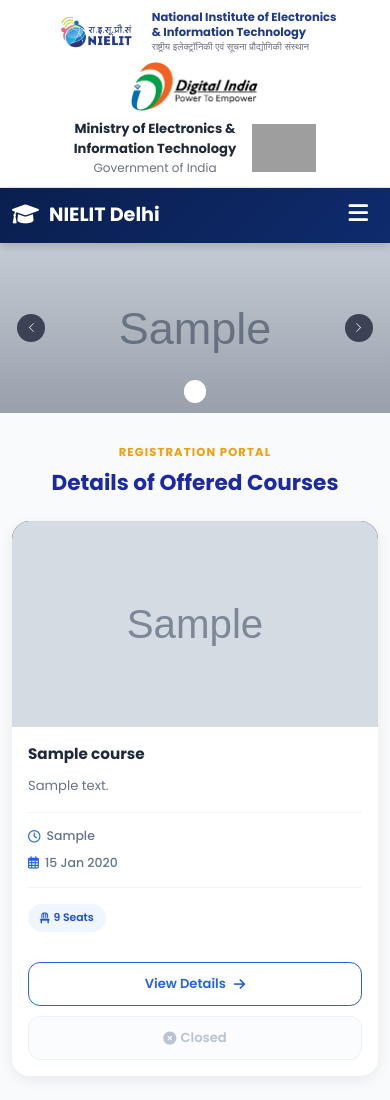
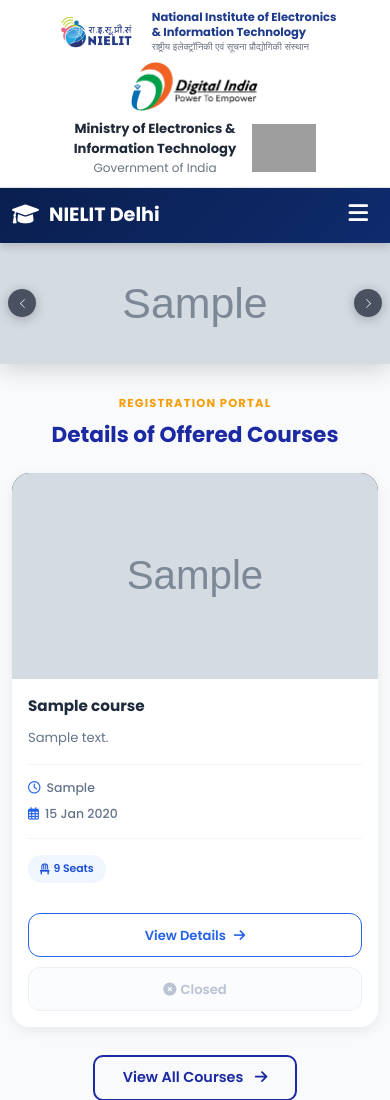
Before and after one commit to piyush1205nielit/webinarnielit, a Django app: page / in a window 390 px wide. Shown: the top 1100 px of the page. Run offline with Django 5.2, Linux system fonts and the light colour scheme; tables that the repository leaves empty hold one stand-in row (values such as "Sample post"); grey boxes marked "Sample" are stand-in pictures; some libraries are stand-ins or nearby versions; grey boxes are pictures that could not be loaded.

Commit message:
footer added links

```diff
--- a/public/templates/public/base.html
+++ b/public/templates/public/base.html
@@ -388,8 +388,8 @@
                         <a href="{% url 'public:about' %}">About</a>
                         <a href="{% url 'public:contact' %}">Contact</a>
                         <a href="{% url 'registration:user_profile' %}">Student Portal</a>
-                        <a href="#">FAQs</a>
-                        <a href="#">Terms</a>
+                        <a href="https://www.nielit.gov.in/delhi/index.php" target="_blank">NIELIT Official Website</a>
+                        <a href="https://onlineapply.nielit.in/" target="_blank">NIELIT Online Apply</a>
                     </div>
                 </div>
             </div>
@@ -401,7 +401,7 @@
                     <i class="fas fa-copyright me-1"></i>2026 NIELIT Delhi. All Rights Reserved.
                 </p>
                 <p class="mb-0">
-                    Developed by <strong>NIELIT Delhi Web Team </strong>
+                    Developed & Maintained by <strong>NIELIT Delhi Web Team </strong>
                 </p>
             </div>
         </div>
--- a/public/templates/public/includes/carousel.html
+++ b/public/templates/public/includes/carousel.html
@@ -1,217 +1,188 @@
 {% load static %}
 {% if carousel_images %}
 
-<section class="hero-banner-section">
-
+<div class="hero-carousel-section">
     <div id="featuredCarousel"
-         class="carousel slide hero-carousel"
+         class="carousel slide"
          data-bs-ride="carousel"
          data-bs-interval="5000"
          data-bs-pause="hover">
 
         <!-- Indicators -->
-        <div class="carousel-indicators hero-indicators">
-
+        <div class="carousel-indicators custom-indicators">
             {% for image in carousel_images %}
             <button type="button"
                     data-bs-target="#featuredCarousel"
                     data-bs-slide-to="{{ forloop.counter0 }}"
                     {% if forloop.first %}class="active"{% endif %}
+                    aria-current="{% if forloop.first %}true{% endif %}"
                     aria-label="Slide {{ forloop.counter }}">
             </button>
             {% endfor %}
-
         </div>
 
         <!-- Slides -->
         <div class="carousel-inner">
-
             {% for image in carousel_images %}
-
             <div class="carousel-item {% if forloop.first %}active{% endif %}">
-
-                {% if image.link_url %}
-                <a href="{{ image.link_url }}"
-                   target="_blank"
-                   rel="noopener noreferrer"
-                   class="hero-slide-link">
-                {% endif %}
-
-                <div class="hero-image-wrapper">
-
+                <div class="carousel-image-wrapper">
+                    {% if image.link_url %}
+                    <a href="{{ image.link_url }}" target="_blank" rel="noopener noreferrer">
+                        <img src="{{ image.image.url }}"
+                             class="carousel-image"
+                             alt="Carousel Image {{ forloop.counter }}"
+                             loading="{% if forloop.first %}eager{% else %}lazy{% endif %}">
+                    </a>
+                    {% else %}
                     <img src="{{ image.image.url }}"
-                         class="hero-image"
+                         class="carousel-image"
                          alt="Carousel Image {{ forloop.counter }}"
                          loading="{% if forloop.first %}eager{% else %}lazy{% endif %}">
-
-                    <div class="hero-overlay"></div>
-
+                    {% endif %}
                 </div>
-
-                {% if image.link_url %}
-                </a>
-                {% endif %}
-
             </div>
-
             {% endfor %}
-
         </div>
 
         <!-- Controls -->
-        <button class="carousel-control-prev hero-control"
+        <button class="carousel-control-prev custom-control"
                 type="button"
                 data-bs-target="#featuredCarousel"
                 data-bs-slide="prev">
-
             <span class="carousel-control-prev-icon"></span>
-
         </button>
 
-        <button class="carousel-control-next hero-control"
+        <button class="carousel-control-next custom-control"
                 type="button"
                 data-bs-target="#featuredCarousel"
                 data-bs-slide="next">
-
             <span class="carousel-control-next-icon"></span>
-
         </button>
 
     </div>
-
-</section>
+</div>
 
 <style>
 
-/* =====================================================
-   HERO SECTION
-===================================================== */
+/* =========================
+   SECTION — edge-to-edge
+========================= */
 
-.hero-banner-section {
+.hero-carousel-section {
     width: 100%;
+    margin: 0;
     padding: 0;
-    margin: 0;
-    background: #f8fafc;
+    line-height: 0; /* kills inline-block gap under img */
+    background: #0f172a;
 }
 
-/* =====================================================
-   CAROUSEL
-===================================================== */
+/* =========================
+   CAROUSEL SHELL
+========================= */
 
-.hero-carousel {
+#featuredCarousel {
     width: 100%;
     position: relative;
+    background: #0f172a;
     overflow: hidden;
-    background: #111827;
+    /* Subtle lift — no rounded corners on full-width */
+    box-shadow: 0 4px 24px rgba(0, 0, 0, 0.18);
 }
 
-/* =====================================================
-   IMAGE WRAPPER
-   Google Classroom-like banner ratio
-===================================================== */
-
-.hero-image-wrapper {
-
-    position: relative;
-
-    width: 100%;
-
-    /*
-      Consistent banner ratio
-      Similar to Google Classroom header
-    */
-    aspect-ratio: 21 / 7;
-
-    overflow: hidden;
-
-    background: #111827;
+/* Pure horizontal slide */
+#featuredCarousel .carousel-item {
+    transition: transform 0.72s cubic-bezier(0.77, 0, 0.18, 1);
 }
 
-/* =====================================================
-   IMAGE
-===================================================== */
+/* =========================
+   IMAGE WRAPPER
+   16:5 — matches Google
+   Classroom banner ratio
+   (≈ 1600 × 500 px)
+========================= */
 
-.hero-image {
-
+.carousel-image-wrapper {
+    position: relative;
     width: 100%;
-    height: 100%;
-
-    display: block;
-
-    object-fit: cover;
-    object-position: center;
-
-    transform: scale(1);
-
-    transition: transform 7s ease;
+    aspect-ratio: 16 / 5;   /* ← THE key line */
+    overflow: hidden;
+    background: #1e293b;
 }
 
-/* Smooth zoom effect */
-
-.carousel-item.active .hero-image {
-    transform: scale(1.05);
-}
-
-/* =====================================================
-   OVERLAY
-===================================================== */
-
-.hero-overlay {
-
+/* Skeleton shimmer */
+.carousel-image-wrapper::before {
+    content: "";
     position: absolute;
     inset: 0;
-
-    background:
-        linear-gradient(
-            to bottom,
-            rgba(15,23,42,0.08),
-            rgba(15,23,42,0.30)
-        );
-
+    background: linear-gradient(
+        90deg,
+        #1e293b 25%,
+        #334155 50%,
+        #1e293b 75%
+    );
+    background-size: 200% 100%;
+    animation: shimmer 1.4s infinite linear;
     z-index: 1;
 }
 
-/* =====================================================
-   LINK FIX
-===================================================== */
-
-.hero-slide-link {
-
-    display: block;
-    text-decoration: none;
+.carousel-image-wrapper.loaded::before {
+    display: none;
 }
 
-/* =====================================================
-   CONTROLS
-===================================================== */
-
-.hero-control {
-
-    width: 8%;
-
-    opacity: 0;
-
-    transition: opacity 0.25s ease;
+@keyframes shimmer {
+    0%   { background-position: 200% 0; }
+    100% { background-position: -200% 0; }
 }
 
-.hero-carousel:hover .hero-control {
+/* =========================
+   IMAGE — fills wrapper
+========================= */
+
+.carousel-image {
+    width: 100%;
+    height: 100%;
+    object-fit: cover;
+    object-position: center;
+    display: block;
+    position: relative;
+    z-index: 2;
+    line-height: 0;
+}
+
+/* Anchor inside wrapper must also fill it */
+.carousel-image-wrapper a {
+    display: block;
+    width: 100%;
+    height: 100%;
+    line-height: 0;
+}
+
+/* =========================
+   CONTROLS
+========================= */
+
+.custom-control {
+    width: 6%;
+    min-width: 44px;
+    opacity: 0;
+    transition: opacity 0.25s ease;
+    z-index: 10;
+}
+
+#featuredCarousel:hover .custom-control {
     opacity: 1;
 }
 
 .carousel-control-prev-icon,
 .carousel-control-next-icon {
-
-    width: 48px;
-    height: 48px;
-
+    width: 44px;
+    height: 44px;
     border-radius: 50%;
-
-    background-color: rgba(15,23,42,0.72);
-
+    background-color: rgba(15, 23, 42, 0.70);
+    background-size: 38%;
     backdrop-filter: blur(8px);
-
-    background-size: 40%;
-
+    -webkit-backdrop-filter: blur(8px);
+    box-shadow: 0 2px 12px rgba(0,0,0,0.25);
     transition:
         transform 0.2s ease,
         background-color 0.2s ease;
@@ -219,177 +190,126 @@
 
 .carousel-control-prev-icon:hover,
 .carousel-control-next-icon:hover {
-
-    transform: scale(1.08);
-
-    background-color: rgba(15,23,42,0.92);
+    transform: scale(1.1);
+    background-color: rgba(30, 41, 59, 0.92);
 }
 
-/* =====================================================
+/* =========================
    INDICATORS
-===================================================== */
+========================= */
 
-.hero-indicators {
-
-    bottom: 16px;
-
-    gap: 8px;
-
+.custom-indicators {
+    bottom: 14px;
+    gap: 7px;
     margin-bottom: 0;
 }
 
-.hero-indicators button {
-
-    width: 24px;
-    height: 4px;
-
+.custom-indicators button {
+    width: 28px;
+    height: 3px;
     border: none;
-
     border-radius: 999px;
-
-    background: rgba(255,255,255,0.45);
-
+    background: rgba(255, 255, 255, 0.40);
     transition:
         width 0.25s ease,
         background 0.25s ease;
+    padding: 0;
 }
 
-.hero-indicators button.active {
-
-    width: 52px;
-
-    background: white;
+.custom-indicators button.active {
+    width: 48px;
+    background: #ffffff;
 }
 
-/* =====================================================
+/* =========================
    RESPONSIVE
-===================================================== */
+   Aspect-ratio does the work.
+   We only tweak controls/
+   indicators at small sizes.
+========================= */
 
-/* Large tablets */
+/* Touch devices — always show controls */
+@media (hover: none) {
+    .custom-control {
+        opacity: 1;
+        width: 10%;
+    }
+}
 
-@media (max-width: 992px) {
-
-    .hero-control {
-
-        opacity: 1;
-
-        width: 12%;
-    }
-
+@media (max-width: 768px) {
     .carousel-control-prev-icon,
     .carousel-control-next-icon {
-
-        width: 40px;
-        height: 40px;
+        width: 36px;
+        height: 36px;
     }
-
+    .custom-indicators button {
+        width: 18px;
+        height: 3px;
+    }
+    .custom-indicators button.active {
+        width: 32px;
+    }
+    .custom-indicators {
+        bottom: 10px;
+        gap: 5px;
+    }
 }
 
-/* Mobile */
-
-@media (max-width: 768px) {
-
-    .hero-image-wrapper {
-
-        /*
-          Slightly taller ratio on mobile
-          so image doesn't become too thin
-        */
-        aspect-ratio: 16 / 6;
-    }
-
-    .hero-control {
-
-        width: 14%;
-    }
-
+@media (max-width: 480px) {
     .carousel-control-prev-icon,
     .carousel-control-next-icon {
-
-        width: 34px;
-        height: 34px;
-    }
-
-    .hero-indicators {
-
-        bottom: 10px;
-
-        gap: 6px;
-    }
-
-    .hero-indicators button {
-
-        width: 16px;
-        height: 3px;
-    }
-
-    .hero-indicators button.active {
-
-        width: 30px;
-    }
-
-}
-
-/* Small mobile */
-
-@media (max-width: 480px) {
-
-    .hero-image-wrapper {
-
-        /*
-          Better phone banner ratio
-        */
-        aspect-ratio: 16 / 7;
-    }
-
-    .hero-control {
-
-        width: 16%;
-    }
-
-    .carousel-control-prev-icon,
-    .carousel-control-next-icon {
-
         width: 28px;
         height: 28px;
     }
-
-    .hero-indicators button {
-
+    .custom-indicators button {
         width: 12px;
-        height: 3px;
+        height: 2px;
     }
-
-    .hero-indicators button.active {
-
+    .custom-indicators button.active {
         width: 22px;
     }
-
+    .custom-indicators {
+        bottom: 8px;
+        gap: 4px;
+    }
 }
 
 </style>
 
 <script>
-
 document.addEventListener('DOMContentLoaded', function () {
 
-    const carouselElement = document.querySelector('#featuredCarousel');
+    // ── Skeleton removal ──────────────────────────────────────
+    document.querySelectorAll('.carousel-image').forEach(function (img) {
+        var wrapper = img.closest('.carousel-image-wrapper');
+        function markLoaded() {
+            if (wrapper) wrapper.classList.add('loaded');
+        }
+        if (img.complete && img.naturalWidth > 0) {
+            markLoaded();
+        } else {
+            img.addEventListener('load',  markLoaded);
+            img.addEventListener('error', markLoaded);
+        }
+    });
 
-    if (carouselElement && window.bootstrap) {
-
-        const carousel = new bootstrap.Carousel(carouselElement, {
-            interval: 5000,
-            ride: 'carousel',
-            pause: 'hover',
-            wrap: true,
-            touch: true
+    // ── Bootstrap carousel init ───────────────────────────────
+    var carouselEl = document.querySelector('#featuredCarousel');
+    if (carouselEl && window.bootstrap) {
+        carouselEl.classList.remove('carousel-fade');
+        var carousel = new bootstrap.Carousel(carouselEl, {
+            interval : 5000,
+            ride     : 'carousel',
+            pause    : 'hover',
+            wrap     : true,
+            touch    : true
         });
-
         carousel.cycle();
+        carouselEl.addEventListener('slid.bs.carousel', function () {
+            carousel.cycle();
+        });
     }
-
 });
-
 </script>
 
 {% endif %}
```
